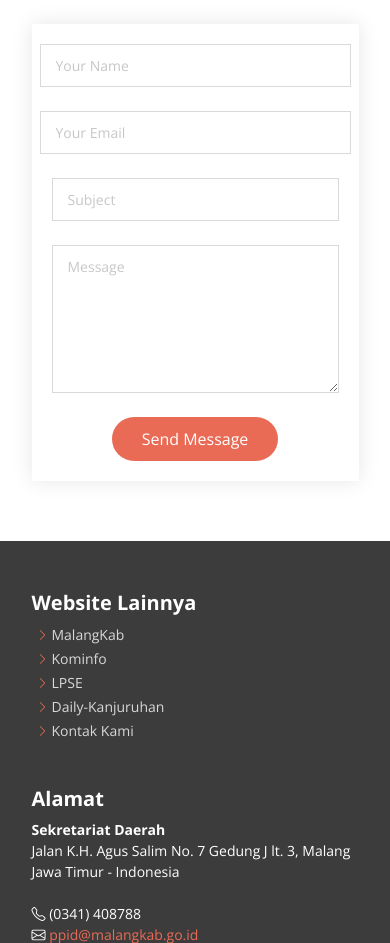
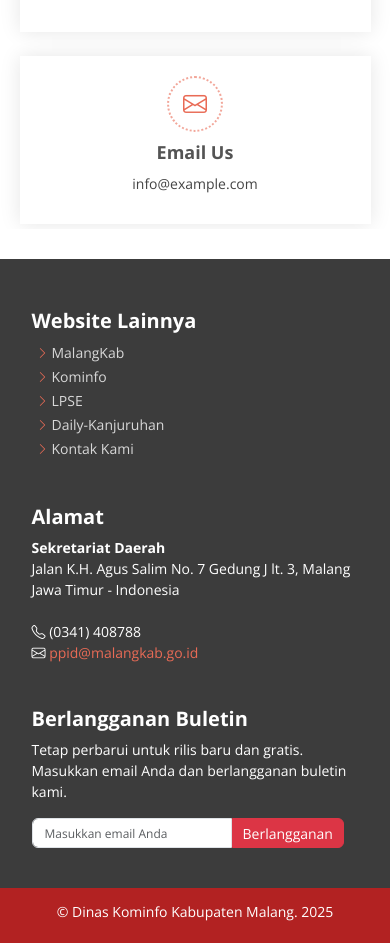
Before and after one commit to hildanuzulul/ppid-malangkab, a CodeIgniter app: page /ppid-malangkab/index.php/contact/index in a window 390 px wide. Shown: the part 1304-2247 px from the top of the page. Run offline with CodeIgniter, Linux system fonts and the light colour scheme.

Commit message:
Page Contact

```diff
--- a/application/views/contact.php
+++ b/application/views/contact.php
@@ -1,6 +1,4 @@
-
 <body class="contact-page">
-
 	<main class="main">
 
 		<!-- Page Title -->
@@ -8,8 +6,8 @@
 			<div class="container">
 				<nav class="breadcrumbs">
 					<ol>
-						<li><a href="beranda">Home</a></li>
-						<li class="current">Contact</li>
+						<li class="breadcrumb-item"><a href="beranda">Beranda</a></li>
+						<li class="breadcrumb-item active" aria-current="page">Contact</li>
 					</ol>
 				</nav>
 				<h1>Contact</h1>
@@ -17,79 +15,76 @@
 		</div><!-- End Page Title -->
 
 		<!-- Contact Section -->
-		<section id="contact" class="contact section">
-
+		<section id="contact" class="contact">
 			<div class="container" data-aos="fade-up" data-aos-delay="100">
 
+				<hr class="separator">
+
+				<!-- ROW 1: Maps dan Form -->
+				<div class="row gy-4 mb-5">
+					<!-- Maps -->
+					<div class="col-lg-6" data-aos="fade-up" data-aos-delay="300">
+						<iframe
+							src="https://www.google.com/maps/embed?pb=!1m18!1m12!1m3!1d3951.1598336221728!2d112.63046647500707!3d-7.982423892042944!2m3!1f0!2f0!3f0!3m2!1i1024!2i768!4f13.1!3m3!1m2!1s0x2dd6298e932f9373%3A0xa947325c3d98a709!2sDinas%20Komunikasi%20dan%20Informatika%20Kabupaten%20Malang!5e0!3m2!1sen!2sid!4v1742187304853!5m2!1sen!2sid"
+							style="width: 100%; height: 100%; border: 0;" allowfullscreen="" loading="lazy"
+							referrerpolicy="no-referrer-when-downgrade">
+						</iframe>
+					</div>
+
+					<!-- Form -->
+					<div class="col-lg-6" data-aos="fade-up" data-aos-delay="400">
+						<form action="forms/contact.php" method="post" class="php-email-form">
+							<div class="row gy-4">
+								<div class="col-md-6">
+									<input type="text" name="name" class="form-control" placeholder="Your Name" required>
+								</div>
+								<div class="col-md-6">
+									<input type="email" name="email" class="form-control" placeholder="Your Email" required>
+								</div>
+								<div class="col-md-12">
+									<input type="text" name="subject" class="form-control" placeholder="Subject" required>
+								</div>
+								<div class="col-md-12">
+									<textarea name="message" rows="6" class="form-control" placeholder="Message" required></textarea>
+								</div>
+								<div class="col-md-12 text-center">
+									<div class="loading">Loading</div>
+									<div class="error-message"></div>
+									<div class="sent-message">Your message has been sent. Thank you!</div>
+									<button type="submit" class="btn btn-sm btn-danger w-100">Send Message</button>
+								</div>
+							</div>
+						</form>
+					</div>
+				</div>
+
+				<!-- ROW 2: Address, Call Us, Email Us -->
 				<div class="row gy-4">
-
-					<div class="col-lg-6">
+					<div class="col-lg-4 col-md-6">
 						<div class="info-item d-flex flex-column justify-content-center align-items-center" data-aos="fade-up" data-aos-delay="200">
 							<i class="bi bi-geo-alt"></i>
 							<h3>Address</h3>
 							<p>A108 Adam Street, New York, NY 535022</p>
 						</div>
-					</div><!-- End Info Item -->
+					</div>
 
-					<div class="col-lg-3 col-md-6">
+					<div class="col-lg-4 col-md-6">
 						<div class="info-item d-flex flex-column justify-content-center align-items-center" data-aos="fade-up" data-aos-delay="300">
 							<i class="bi bi-telephone"></i>
 							<h3>Call Us</h3>
 							<p>+1 5589 55488 55</p>
 						</div>
-					</div><!-- End Info Item -->
+					</div>
 
-					<div class="col-lg-3 col-md-6">
+					<div class="col-lg-4 col-md-6">
 						<div class="info-item d-flex flex-column justify-content-center align-items-center" data-aos="fade-up" data-aos-delay="400">
 							<i class="bi bi-envelope"></i>
 							<h3>Email Us</h3>
 							<p>info@example.com</p>
 						</div>
-					</div><!-- End Info Item -->
-
-				</div>
-
-				<div class="row gy-4 mt-1">
-					<div class="col-lg-6" data-aos="fade-up" data-aos-delay="300">
-						<iframe src="https://www.google.com/maps/embed?pb=!1m14!1m8!1m3!1d48389.78314118045!2d-74.006138!3d40.710059!3m2!1i1024!2i768!4f13.1!3m3!1m2!1s0x89c25a22a3bda30d%3A0xb89d1fe6bc499443!2sDowntown%20Conference%20Center!5e0!3m2!1sen!2sus!4v1676961268712!5m2!1sen!2sus" frameborder="0" style="border:0; width: 100%; height: 400px;" allowfullscreen="" loading="lazy" referrerpolicy="no-referrer-when-downgrade"></iframe>
-					</div><!-- End Google Maps -->
-
-					<div class="col-lg-6">
-						<form action="forms/contact.php" method="post" class="php-email-form" data-aos="fade-up" data-aos-delay="400">
-							<div class="row gy-4">
-
-								<div class="col-md-6">
-									<input type="text" name="name" class="form-control" placeholder="Your Name" required="">
-								</div>
-
-								<div class="col-md-6 ">
-									<input type="email" class="form-control" name="email" placeholder="Your Email" required="">
-								</div>
-
-								<div class="col-md-12">
-									<input type="text" class="form-control" name="subject" placeholder="Subject" required="">
-								</div>
-
-								<div class="col-md-12">
-									<textarea class="form-control" name="message" rows="6" placeholder="Message" required=""></textarea>
-								</div>
-
-								<div class="col-md-12 text-center">
-									<div class="loading">Loading</div>
-									<div class="error-message"></div>
-									<div class="sent-message">Your message has been sent. Thank you!</div>
-
-									<button type="submit">Send Message</button>
-								</div>
-
-							</div>
-						</form>
-					</div><!-- End Contact Form -->
-
+					</div>
 				</div>
 
 			</div>
-
-		</section><!-- /Contact Section -->
-
+		</section>
 	</main>
--- a/assets/css/main.css
+++ b/assets/css/main.css
@@ -843,9 +843,10 @@ section,
 .section {
 	color: var(--default-color);
 	background-color: var(--background-color);
-	padding: 60px 0;
+	padding: 5px 0;
 	scroll-margin-top: 100px;
 	overflow: clip;
+	margin-bottom: 30px;
 }
 
 @media (max-width: 1199px) {
@@ -1212,7 +1213,6 @@ section,
 	transition: transform 0.2s ease-in-out;
 	margin: 16px auto;
 	background-color: #fbfbfb;
-
 }
 
 .card:hover {
```
